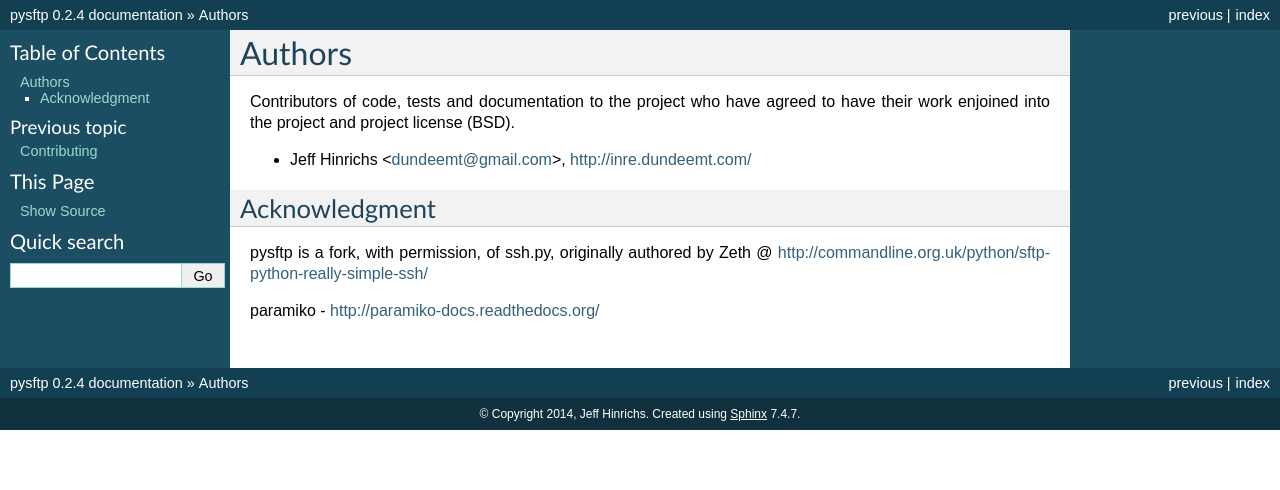
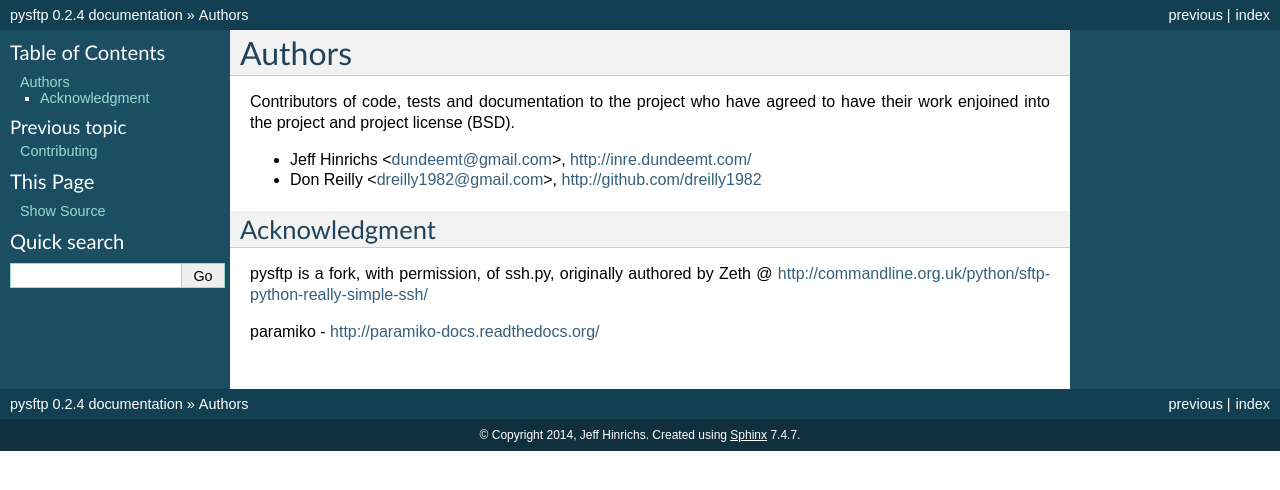
Before and after one commit to ryhsiao/pysftp, a Sphinx documentation site: the page built from docs/authors.rst, in a window 1280 px wide. Shown: the top 490 px of the page. Built offline with Sphinx 7.4.7, drawn with Linux system fonts in a browser that asks for light colours.

Commit message:
Updated Authors.rst

```diff
--- a/docs/authors.rst
+++ b/docs/authors.rst
@@ -5,6 +5,7 @@
 to have their work enjoined into the project and project license (BSD).
 
 * Jeff Hinrichs <dundeemt@gmail.com>, http://inre.dundeemt.com/
+* Don Reilly <dreilly1982@gmail.com>, http://github.com/dreilly1982
 
 
 
```
